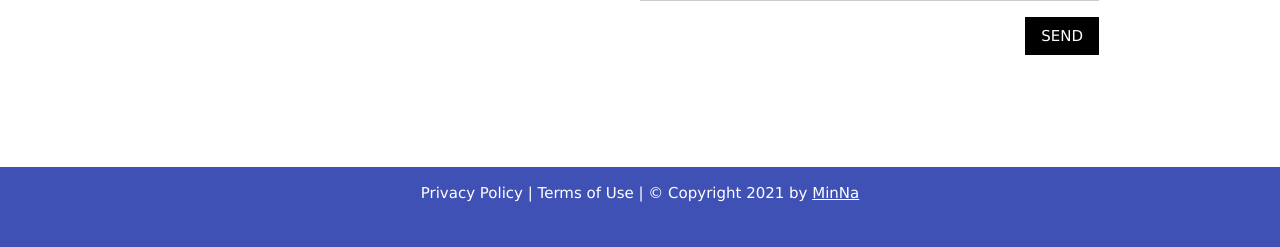
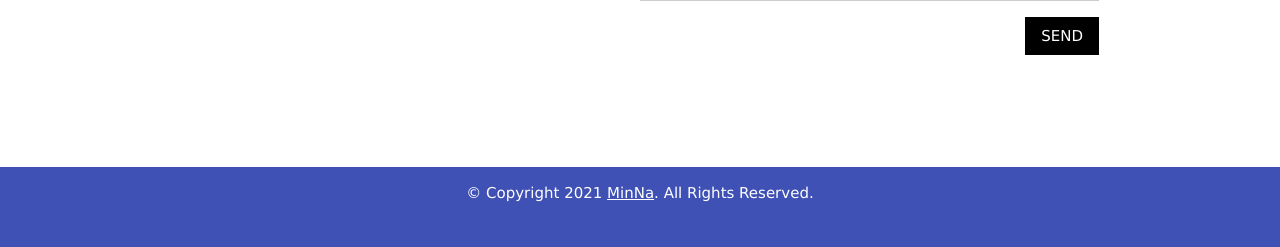
Before and after one commit to minna-lproc/minna, a Flask app: page / in a window 1280 px wide. Shown: the part 2126-2373 px from the top of the page. Run offline with Flask 2, Linux system fonts and the light colour scheme; some libraries are stand-ins or nearby versions.

Commit message:
deleted icons

```diff
--- a/templates/template.html
+++ b/templates/template.html
@@ -133,7 +133,7 @@
       {% endblock %}
     </div>
     <div class="w3-indigo w3-container" id="footer">
-      <p align="center">Privacy Policy | Terms of Use | &copy; Copyright 2021 by <a href="#">MinNa</a></p>
+      <p align="center">&copy; Copyright 2021 <a href="#">MinNa</a>. All Rights Reserved.</p>
     </div>
 
   </div>
```
Also changed, not shown: static/img/icons/132-1329399_data-search-icon-png-clipart-computer-icons-data.png (deleted), static/img/icons/New Project (1).png (deleted), static/img/icons/technologies.png (deleted), 1 other file.
